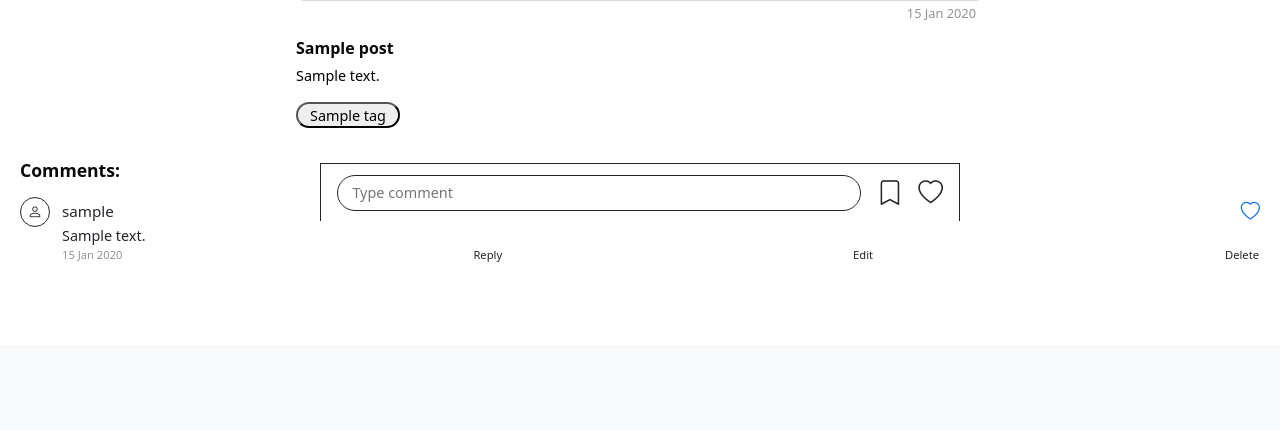
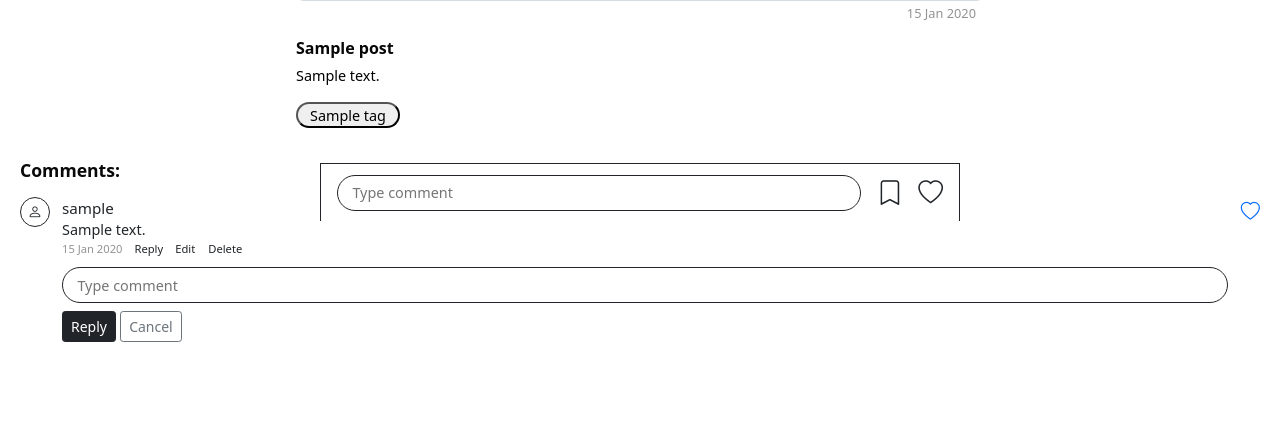
Before and after one commit to JJYNG1023/Project_3_Mira_Blog, a Django app: a page that uses blog/templates/blog/post_detail.html in a window 1280 px wide. Shown: the part 579-1009 px from the top of the page. Before the commit the page ends 841 px from the top, so only its background shows below. Run offline with Django 4.2, Linux system fonts and the light colour scheme; a user stored in the database is signed in; tables that the repository leaves empty hold one stand-in row (values such as "Sample post"); grey boxes marked "Sample" are stand-in pictures.

Commit message:
fix and improve comment reply layout

```diff
--- a/blog/static/blog/css/style.css
+++ b/blog/static/blog/css/style.css
@@ -376,20 +376,32 @@ div.mira-post-image {
 
 .comment-content {
     flex: 1;
+    min-width: 0;
+    position: relative;
+    padding-right: 2rem;
 }
 
-.comment-header,
-.comment-meta {
+.comment-header {
     display: flex;
-    justify-content: space-between;
     align-items: center;
 }
 
 .comment-like {
     font-size: 1.2rem;
+    position: absolute;
+    top: 0;
+    right: 0;
+}
+
+.comment-replies .comment-like {
+    margin-right: 0;
 }
 
 .comment-meta {
+    display: flex;
+    align-items: center;
+    gap: 0.75rem;
+    flex-wrap: wrap;
     font-size: var(--font-size-xs);
     color: var(--annotation-color);
 }
@@ -403,6 +415,37 @@ div.mira-post-image {
     scroll-margin-top: 5rem;
 }
 
+/* Comments layout */
+.post-comments-section {
+    display: block;
+}
+
+.comment-item {
+    display: flex;
+    align-items: flex-start;
+    width: 100%;
+    margin-bottom: 0.75rem;
+}
+
+.comment-content {
+    flex: 1;
+    min-width: 0;
+}
+
+.comment-replies {
+    display: flex;
+    flex-direction: column;
+    width: 100%;
+    gap: 0.5rem;
+    margin-top: 0.5rem;
+    margin-left: 1rem;
+}
+
+.reply-item {
+    display: flex;
+    width: 100%;
+    margin-bottom: 0.5rem;
+}
 
 /* Post detail bottom action bar */
 
--- a/blog/templates/blog/post_detail.html
+++ b/blog/templates/blog/post_detail.html
@@ -163,11 +163,15 @@
 
                 <div class="comment-meta">
                     <span>{{ comment.created_at|date:"d M Y" }}</span>
-                    <a href="#">Reply</a>
+                {% if user.is_authenticated %}
+                    <a href="?reply_to={{ comment.id }}#comment-{{ comment.id }}">Reply</a>
+                {% else %}
+                    <a href="{% url 'account_login' %}">Reply</a>
+                {% endif %}
 
                     {% if comment.author == user %}
                         <a href="?edit_comment={{ comment.id }}#comment-{{ comment.id }}"
-                        class="text-dark comment-meta text-decoration-none">
+                        class="text-dark text-decoration-none">
                         Edit
                     </a>
                         <form method="post" class="d-inline">
@@ -178,6 +182,101 @@
                             </button>
                         </form>
                     {% endif %}
+                </div>
+
+                <!-- comment Reply form -->
+                {% if reply_to_comment and reply_to_comment.id == comment.id %}
+                    <form method="post" class="mt-2">
+                        {% csrf_token %}
+
+                        <input type="hidden" name="parent_id" value="{{ comment.id }}">
+
+                        {{ comment_form.content }}
+
+                        <div class="mt-2">
+                            <button type="submit" class="btn btn-sm btn-dark">
+                                Reply
+                            </button>
+
+                            <a href="{% url 'post_detail' post.slug %}#comment-{{ comment.id }}"
+                               class="btn btn-sm btn-outline-secondary">
+                                Cancel
+                            </a>
+                        </div>
+                    </form>
+                {% endif %}
+
+                <!-- Replies display -->
+                <div class="comment-replies mt-2">
+                    {% for reply in comment.replies.all %}
+                        {% if reply.is_approved %}
+                            <div class="comment-item reply-item" id="comment-{{ reply.id }}">
+
+                                <div class="post-author-placeholder">
+                                    <i class="bi bi-person"></i>
+                                </div>
+
+                                <div class="comment-content">
+
+                                    <div class="comment-header">
+                                        <span class="mira-nav-link mira-active">
+                                            {{ reply.author.username }}
+                                        </span>
+
+                                        <a href="#" class="comment-like" aria-label="Like reply">
+                                            <i class="bi bi-heart"></i>
+                                        </a>
+                                    </div>
+
+                                    {% if edit_comment and edit_comment.id == reply.id %}
+                                        <form method="post" class="mb-2">
+                                            {% csrf_token %}
+
+                                            <input type="hidden" name="comment_id" value="{{ reply.id }}">
+
+                                            {{ edit_comment_form.content }}
+
+                                            <div class="mt-2">
+                                                <button type="submit" class="btn btn-sm btn-dark">
+                                                    Update
+                                                </button>
+
+                                                <a href="{% url 'post_detail' post.slug %}#comment-{{ reply.id }}"
+                                                class="btn btn-sm btn-outline-secondary">
+                                                    Cancel
+                                                </a>
+                                            </div>
+                                        </form>
+                                    {% else %}
+                                        <p class="mira-post-preview">
+                                            {{ reply.content }}
+                                        </p>
+                                    {% endif %}
+
+                                    <div class="comment-meta">
+                                        <span>{{ reply.created_at|date:"d M Y" }}</span>
+
+                                        {% if reply.author == user %}
+                                            <a href="?edit_comment={{ reply.id }}#comment-{{ reply.id }}"
+                                            class="text-dark text-decoration-none">
+                                                Edit
+                                            </a>
+
+                                            <form method="post" class="d-inline">
+                                                {% csrf_token %}
+                                                <input type="hidden" name="delete_comment_id" value="{{ reply.id }}">
+
+                                                <button type="submit" class="btn btn-link p-0 text-dark comment-meta text-decoration-none">
+                                                    Delete
+                                                </button>
+                                            </form>
+                                        {% endif %}
+                                    </div>
+
+                                </div>
+                            </div>
+                        {% endif %}
+                    {% endfor %}
                 </div>
             </div>
         </div>
--- a/blog/views.py
+++ b/blog/views.py
@@ -30,6 +30,13 @@ def post_detail(request, slug):
 
         edit_comment_form = CommentForm(instance=edit_comment)
 
+    #reply comment
+    reply_to_id = request.GET.get('reply_to')
+    reply_to_comment = None
+
+    if reply_to_id and request.user.is_authenticated:
+        reply_to_comment = get_object_or_404(Comment, id=reply_to_id, post=post, parent__isnull=True, is_approved=True)
+
     # If the request method is not POST, create an empty instance of the CommentForm to be rendered in the template for users to submit new comments.
     # only authenticated users can submit comments, if the form is valid, it creates a new comment instance, associates it with the current post and the authenticated user, and saves it to the database. After saving the comment, it redirects the user back to the post detail page to see their newly added comment.
     if request.method == 'POST':
@@ -38,6 +45,8 @@ def post_detail(request, slug):
 
         comment_id = request.POST.get('comment_id')
         delete_comment_id = request.POST.get('delete_comment_id')
+        parent_id = request.POST.get('parent_id')
+
 
     #delete exiting comment
         if delete_comment_id:
@@ -65,9 +74,19 @@ def post_detail(request, slug):
                 comment = comment_form.save(commit=False)
                 comment.post = post
                 comment.author = request.user
+
+                parent_id = request.POST.get('parent_id')
+                if parent_id:
+                    parent_comment = get_object_or_404(Comment, id=parent_id, post=post, parent__isnull=True)
+                    comment.parent = parent_comment
+
                 comment.save()
+
+                if parent_id:
+                    messages.success(request, 'Reply has been posted')
+                    return redirect(f"{reverse('post_detail', kwargs={'slug': post.slug})}#comment-{parent_id}")
+
                 messages.success(request, 'Comment has been posted')
-
                 return redirect('post_detail', slug=post.slug)
     else:
         comment_form = CommentForm()
@@ -78,6 +97,7 @@ def post_detail(request, slug):
         'comment_form': comment_form,
         'edit_comment': edit_comment,
         'edit_comment_form': edit_comment_form,
+        'reply_to_comment': reply_to_comment,
     }
 
     return render(request, 'blog/post_detail.html', context)
```
